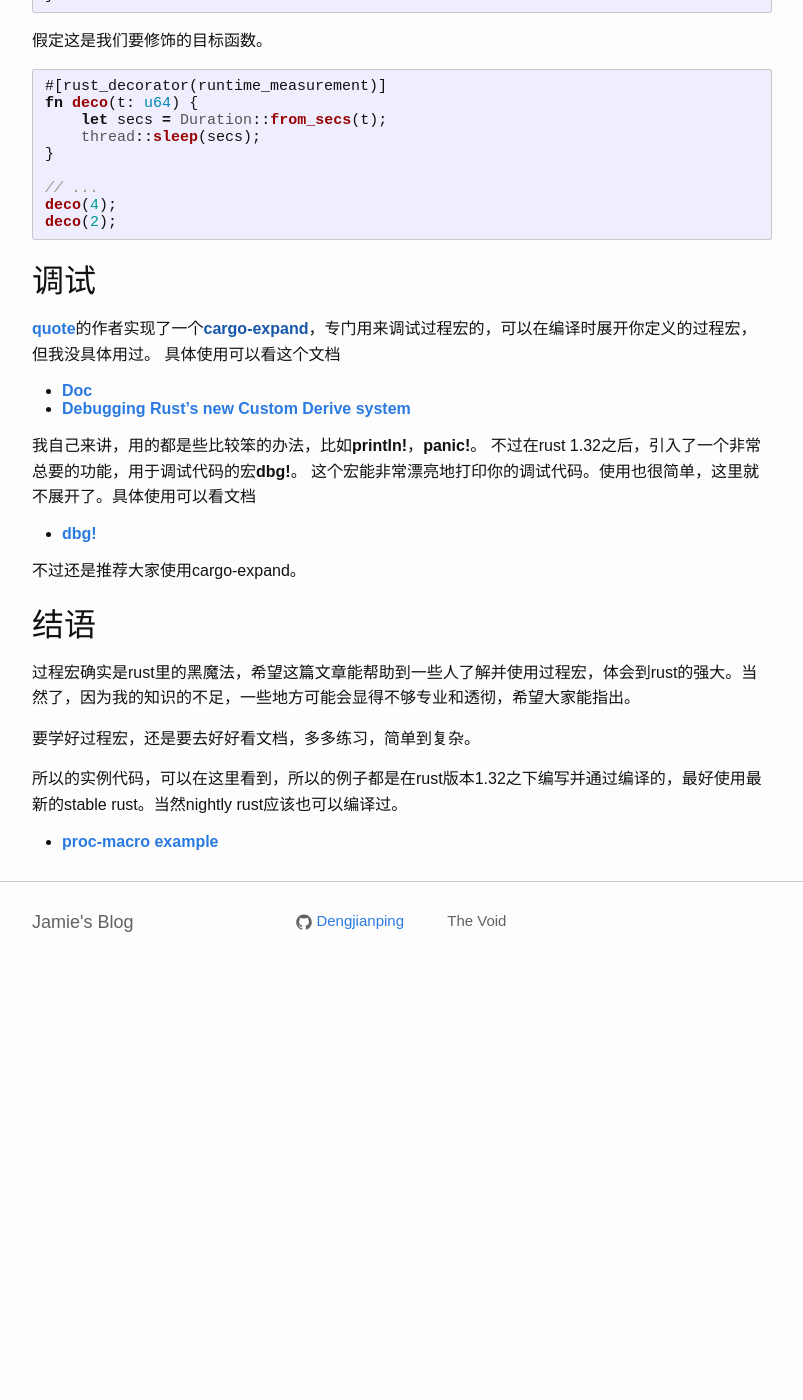
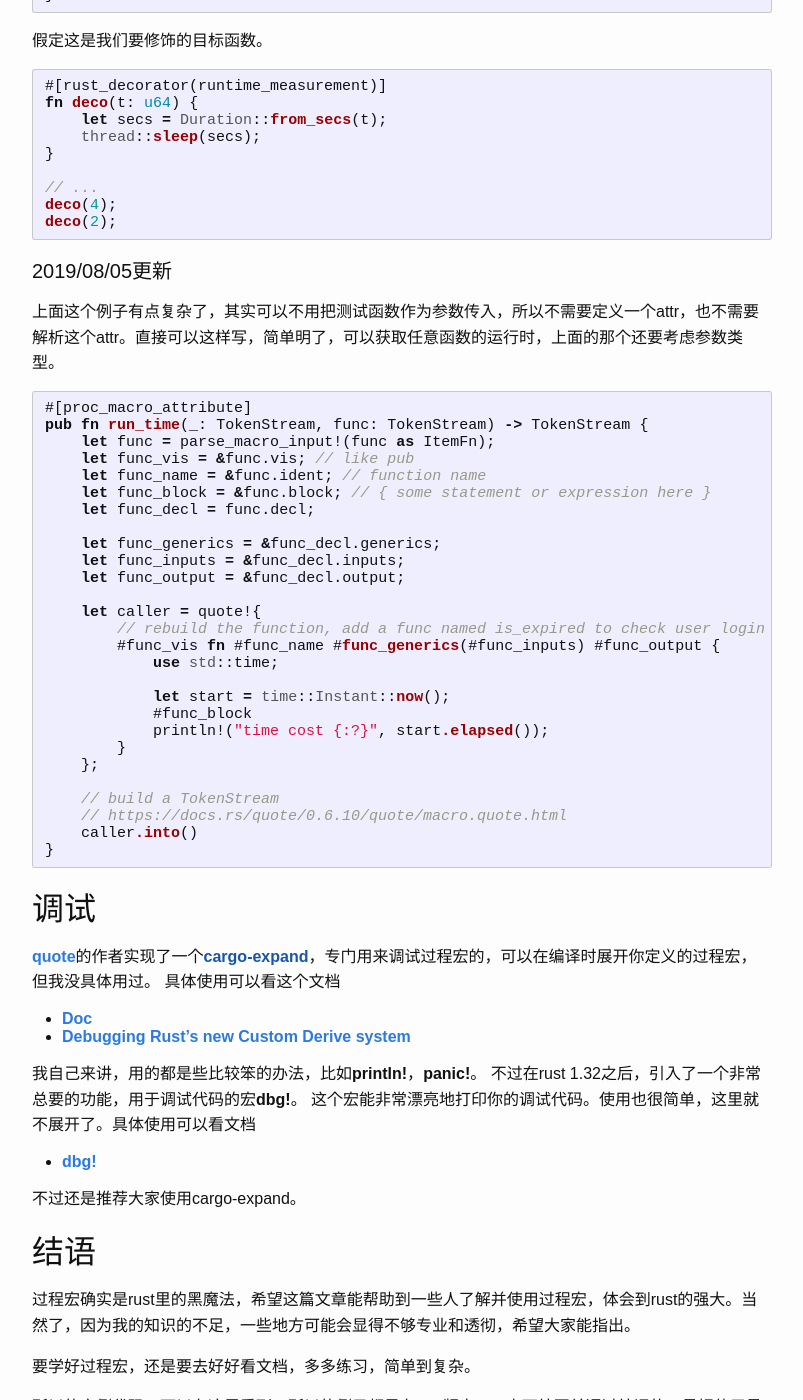
Before and after one commit to Dengjianping/Dengjianping.github.io, a Jekyll site: the page built from _posts/2019-02-28-如何编写一个过程宏(proc macro).md, in a window 1280 px wide and 1400 px high, scrolled down 5728 px. Shown: the whole window, without its empty margins (238-1041 px from the left). Built offline with Jekyll 4.4.1, drawn with Linux system fonts in a browser that asks for light colours; before the commit the page ends 6721 px from its top, so only the background shows below that.

Commit message:
update post

````diff
--- a/_posts/2019-02-28-如何编写一个过程宏(proc macro).md
+++ b/_posts/2019-02-28-如何编写一个过程宏(proc macro).md
@@ -295,6 +295,39 @@ deco(4);
 deco(2);
 ```
 
+#### 2019/08/05更新
+上面这个例子有点复杂了，其实可以不用把测试函数作为参数传入，所以不需要定义一个attr，也不需要解析这个attr。直接可以这样写，简单明了，可以获取任意函数的运行时，上面的那个还要考虑参数类型。
+
+```rust
+#[proc_macro_attribute]
+pub fn run_time(_: TokenStream, func: TokenStream) -> TokenStream {
+    let func = parse_macro_input!(func as ItemFn);
+    let func_vis = &func.vis; // like pub
+    let func_name = &func.ident; // function name
+    let func_block = &func.block; // { some statement or expression here }
+    let func_decl = func.decl;
+
+    let func_generics = &func_decl.generics;
+    let func_inputs = &func_decl.inputs;
+    let func_output = &func_decl.output;
+
+    let caller = quote!{
+        // rebuild the function, add a func named is_expired to check user login session expire or not.
+        #func_vis fn #func_name #func_generics(#func_inputs) #func_output {
+            use std::time;
+
+            let start = time::Instant::now();
+            #func_block
+            println!("time cost {:?}", start.elapsed());
+        }
+    };
+
+    // build a TokenStream
+    // https://docs.rs/quote/0.6.10/quote/macro.quote.html
+    caller.into()
+}
+```
+
 
 ## 调试
 [**quote**](https://docs.rs/quote/0.6.11/quote/)的作者实现了一个[**cargo-expand**]()，专门用来调试过程宏的，可以在编译时展开你定义的过程宏，但我没具体用过。
````
